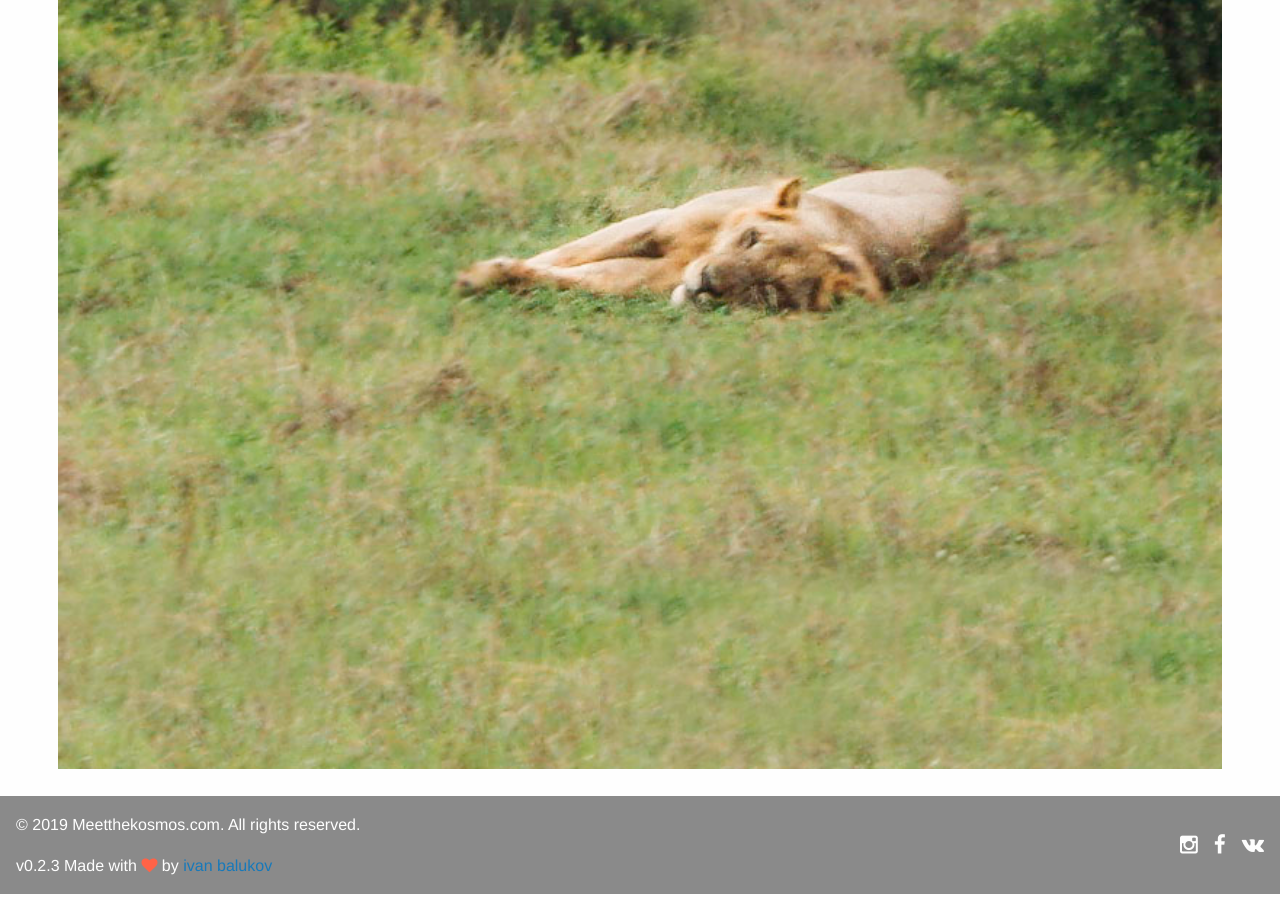
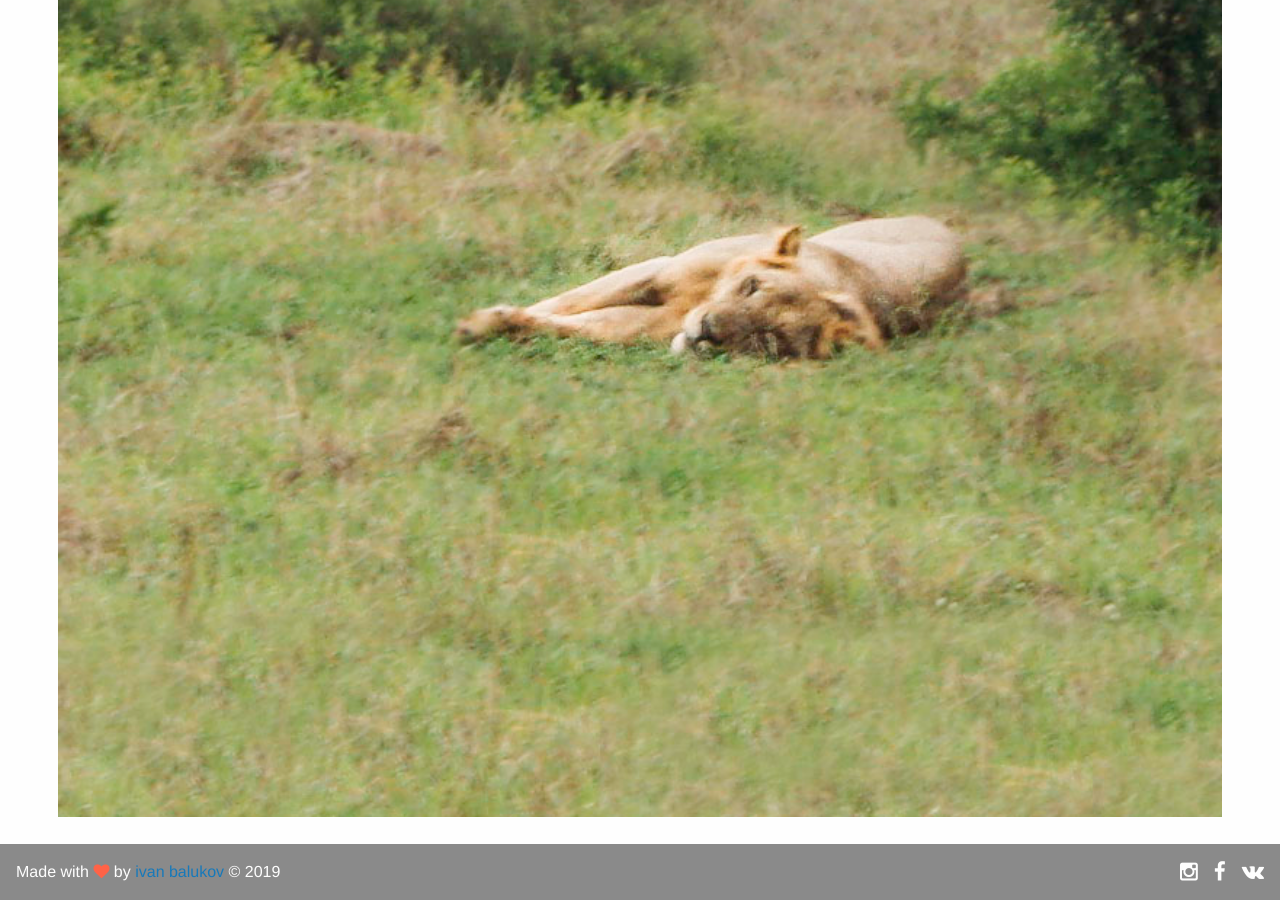
Before and after one commit to tashakosmos/tashakosmos.github.io, a Jekyll site: the page built from _posts/2019-05-03-tanzania.md, in a window 1280 px wide and 900 px high, scrolled down 1176 px. Built offline with Jekyll 4.4.1, drawn with Linux system fonts in a browser that asks for light colours; nearby versions of some CDN libraries.

Commit message:
beautified title and footer

```diff
--- a/_includes/footer.html
+++ b/_includes/footer.html
@@ -1,12 +1,8 @@
 <br />
 <footer class="social-footer">
-  <div class="social-footer-left">
-    <p>© 2019 {{ site.title }}. All rights reserved.</p>
-    <h7>
-      {{ site.version }} Made with
-      <i class="fa fa-heart" style="color:Tomato"></i> by
-      <a href="http://www.balukov.com">ivan balukov</a>
-    </h7>
+  <div>
+    Made with <i class="fa fa-heart" style="color:Tomato"></i> by
+    <a href="http://www.balukov.com">ivan balukov</a> © 2019
   </div>
   <div class="social-footer-icons">
     <ul class="menu simple">
--- a/_includes/title.html
+++ b/_includes/title.html
@@ -1,6 +1,8 @@
 <div class="grid-x" style="background: #333">
   <div class="cell">
-    <h2 class="text-center" style="color: #fff;">{{ page.title }}</h2>
+    </br>
+      <h2 class="text-center" style="color: #fff;">{{ page.title }}</h2>
+    </br>
   </div>
 </div>
 </br>
```
